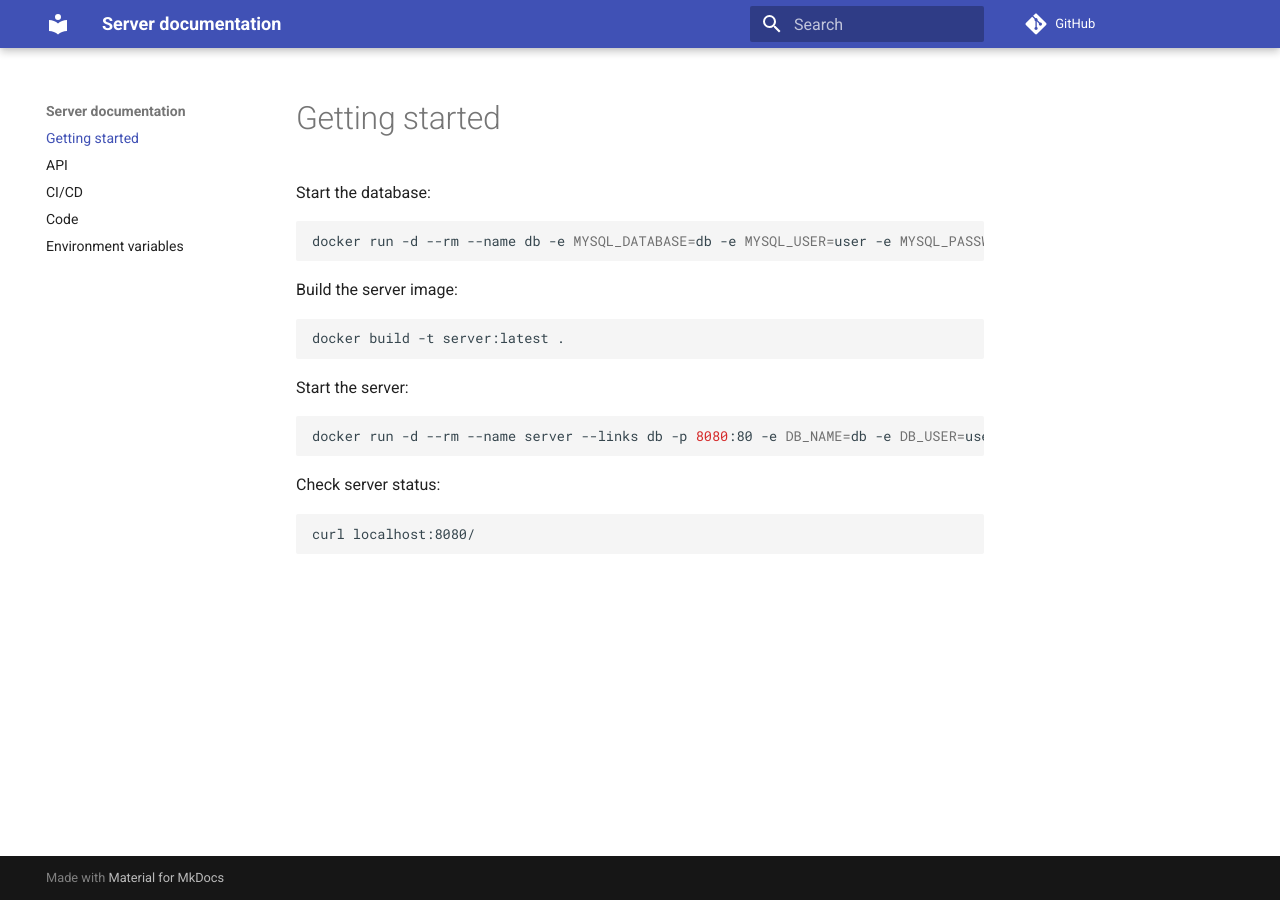
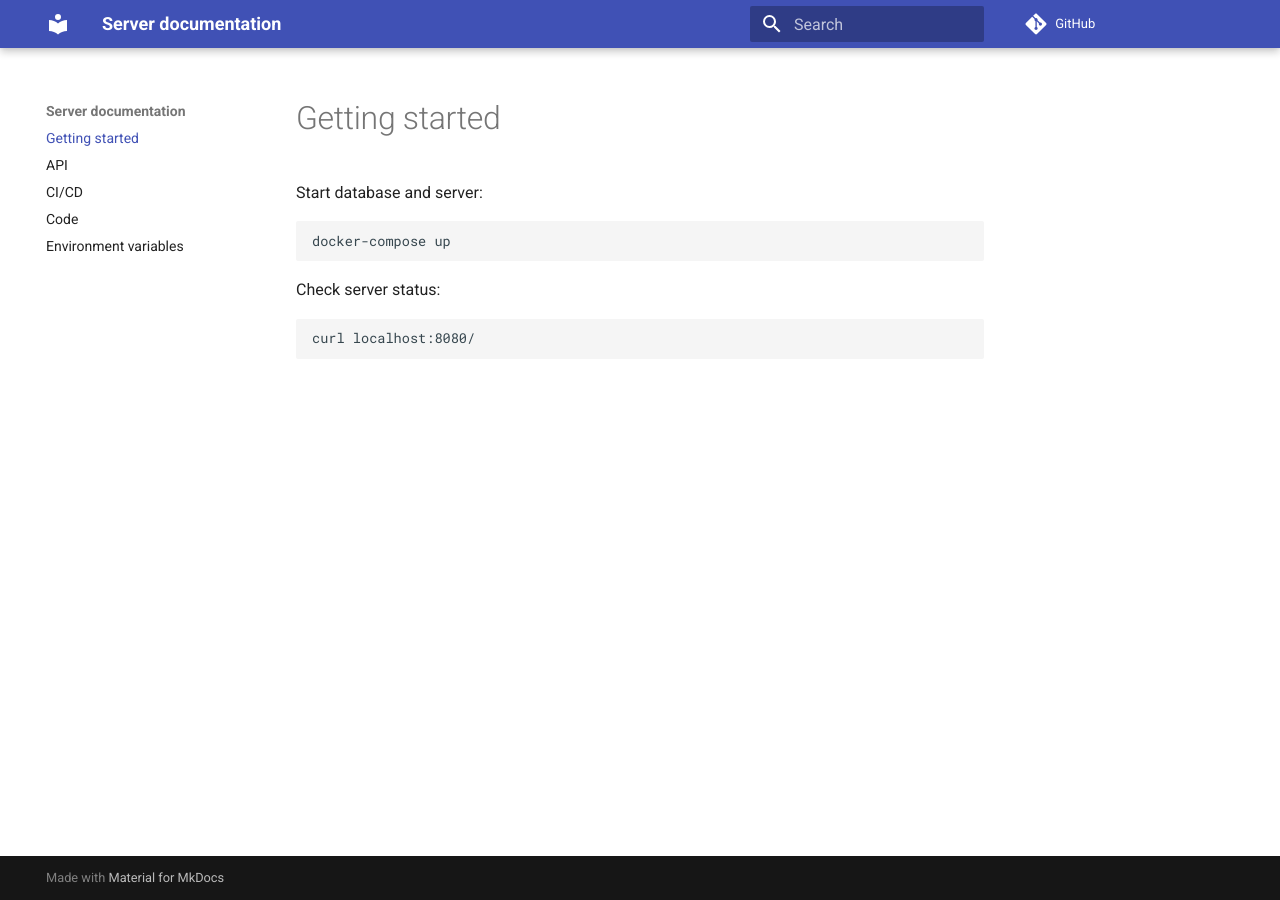
Before and after one commit to projekt-zespolony/server, an MkDocs documentation site: the page built from docs/index.md, in a window 1280 px wide. Built offline with MkDocs 1.6.1 and Material for MkDocs 9.7.7, drawn with Linux system fonts in a browser that asks for light colours; comment, search, counter and statistics services are not loaded.

Commit message:
docs: getting started with docker compose up

````diff
--- a/docs/index.md
+++ b/docs/index.md
@@ -1,21 +1,9 @@
 # Getting started
 
-Start the database:
+Start database and server:
 
 ```sh
-docker run -d --rm --name db -e MYSQL_DATABASE=db -e MYSQL_USER=user -e MYSQL_PASSWORD=pass -e MYSQL_RANDOM_ROOT_PASSWORD=yes mysql:8
-```
-
-Build the server image:
-
-```sh
-docker build -t server:latest .
-```
-
-Start the server:
-
-```sh
-docker run -d --rm --name server --links db -p 8080:80 -e DB_NAME=db -e DB_USER=user -e DB_PASS=pass -e DB_ADDR=db -e SERVER_PORT=80 -e SERVER_ACCESS_TOKEN=token server:latest
+docker-compose up
 ```
 
 Check server status:
````
